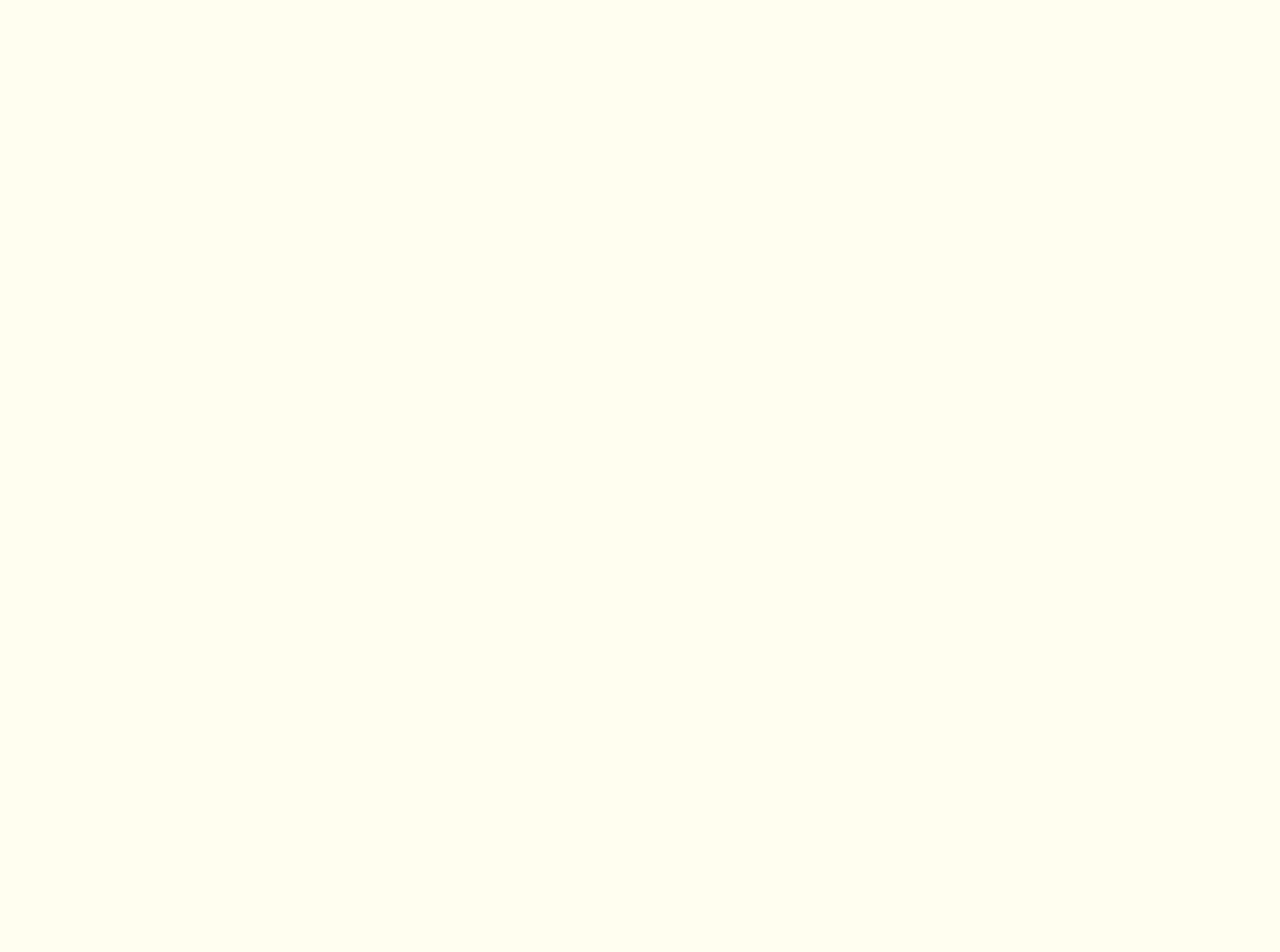
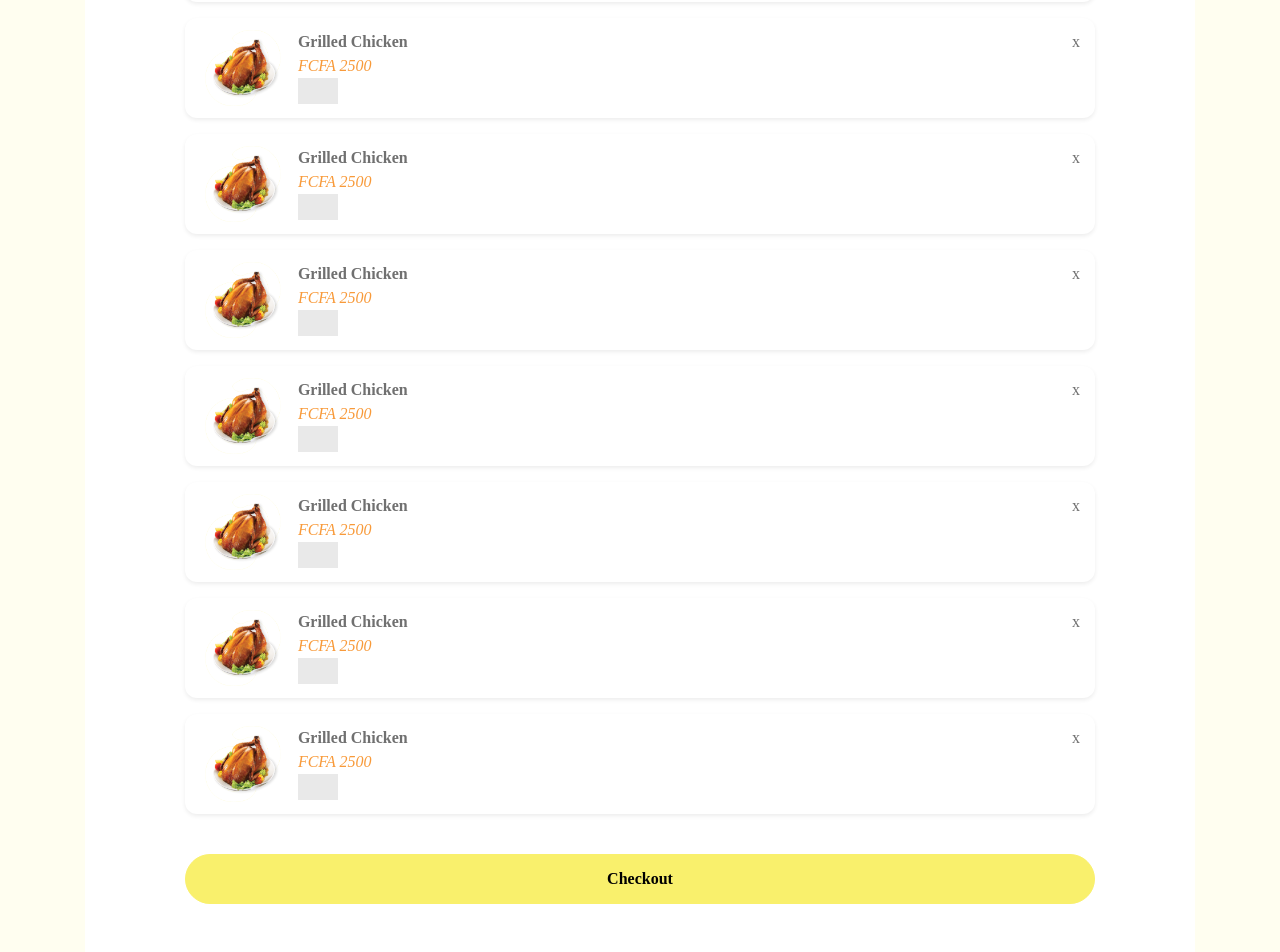
Before and after one commit to jilh/grachef, a React (Create React App) app: page /cart in a window 1280 px wide. Shown: the part 360-1312 px from the top of the page. Before the commit the page ends 800 px from the top, so only its background shows below. Built offline with nearby package versions, Linux system fonts and the light colour scheme.

Commit message:
Updated shopping cart

```diff
--- a/src/App.js
+++ b/src/App.js
@@ -4,6 +4,7 @@ import React from 'react'
 // import Footer from "./components/Footer"
 import Home from "./components/Home"
 import Checkout from "./components/Checkout"
+import Cart from "./components/Cart"
 import { BrowserRouter, Switch, Route } from 'react-router-dom';
 
 function App() {
@@ -17,8 +18,8 @@ function App() {
             <Route exact path="/">
                 <Home />
             </Route>
-            <Route path="/checkout">
-                <Checkout />
+            <Route path="/cart">
+                <Cart />
             </Route>
           </Switch>
     </BrowserRouter>
--- /dev/null
+++ b/src/components/Cart.js
@@ -0,0 +1,16 @@
+import React from 'react'
+import Navigation from "./Navigation"
+import CartItems from "./CartItems"
+import Footer from "./Footer"
+
+function Cart(){
+    return(
+        <div>
+            <Navigation />
+            <CartItems />
+            <Footer />
+        </div>
+    )
+}
+
+export default Cart;
--- /dev/null
+++ b/src/components/CartItems.js
@@ -0,0 +1,94 @@
+import React from "react"
+import {Container} from "react-bootstrap"
+import '../styles/Cart.css'
+import image from "../design-files/hero-image.png"
+
+function CartItems(){
+    return(
+        <Container>
+            <div className="cart">
+                <h3>Items in your shopping cart</h3>
+                <div className="cart-item-wrapper">
+                    <div className="cart-item shadow-sm bg-white mb-3">
+                        <span>x</span>
+                        <img src={image} alt="cart item name" />
+                        <div className="item-details">
+                            <b>Grilled Chicken</b>
+                            <i>FCFA 2500</i>
+                            <input type="number" min="1" className="quantity" />
+                        </div>
+                    </div>
+                    <div className="cart-item shadow-sm bg-white mb-3">
+                        <span>x</span>
+                        <img src={image} alt="cart item name" />
+                        <div className="item-details">
+                            <b>Grilled Chicken</b>
+                            <i>FCFA 2500</i>
+                            <input type="number" min="1" className="quantity" />
+                        </div>
+                    </div>
+                    <div className="cart-item shadow-sm bg-white mb-3">
+                        <span>x</span>
+                        <img src={image} alt="cart item name" />
+                        <div className="item-details">
+                            <b>Grilled Chicken</b>
+                            <i>FCFA 2500</i>
+                            <input type="number" min="1" className="quantity" />
+                        </div>
+                    </div>
+                    <div className="cart-item shadow-sm bg-white mb-3">
+                        <span>x</span>
+                        <img src={image} alt="cart item name" />
+                        <div className="item-details">
+                            <b>Grilled Chicken</b>
+                            <i>FCFA 2500</i>
+                            <input type="number" min="1" className="quantity" />
+                        </div>
+                    </div>
+                    <div className="cart-item shadow-sm bg-white mb-3">
+                        <span>x</span>
+                        <img src={image} alt="cart item name" />
+                        <div className="item-details">
+                            <b>Grilled Chicken</b>
+                            <i>FCFA 2500</i>
+                            <input type="number" min="1" className="quantity" />
+                        </div>
+                    </div>
+                    <div className="cart-item shadow-sm bg-white mb-3">
+                        <span>x</span>
+                        <img src={image} alt="cart item name" />
+                        <div className="item-details">
+                            <b>Grilled Chicken</b>
+                            <i>FCFA 2500</i>
+                            <input type="number" min="1" className="quantity" />
+                        </div>
+                    </div>
+                    <div className="cart-item shadow-sm bg-white mb-3">
+                        <span>x</span>
+                        <img src={image} alt="cart item name" />
+                        <div className="item-details">
+                            <b>Grilled Chicken</b>
+                            <i>FCFA 2500</i>
+                            <input type="number" min="1" className="quantity" />
+                        </div>
+                    </div>
+                    <div className="cart-item shadow-sm bg-white mb-3">
+                        <span>x</span>
+                        <img src={image} alt="cart item name" />
+                        <div className="item-details">
+                            <b>Grilled Chicken</b>
+                            <i>FCFA 2500</i>
+                            <input type="number" min="1" className="quantity" />
+                        </div>
+                    </div>
+                </div>
+
+                <div className="cart-cta">
+                    <button className="cart-btn">Checkout</button>
+                </div>
+            </div>
+        </Container>
+    )
+}
+
+export default CartItems
--- a/src/components/Navigation.js
+++ b/src/components/Navigation.js
@@ -1,14 +1,9 @@
 import React, { useState } from "react"
 import {Navbar, Container, Nav, Badge} from 'react-bootstrap'
-import {FaShoppingCart, FaBars} from 'react-icons/fa';
+import {FaShoppingCart, FaBars, FaHome} from 'react-icons/fa';
 import "../styles/Navigation.css"
 import Checkout from './Checkout';
-import Home from './Home'
-import {
-    BrowserRouter as Router,
-    Switch,
-    Route,
-    Link } from "react-router-dom";
+import {Link } from "react-router-dom";
 
 
 
@@ -51,12 +46,8 @@ function Navigation(){
 
                     {/* <Navbar.Collapse id="basic-navbar-nav"> */}
                         <Nav className="ml-auto nav-hack">
-                            <Link to="/">
-                                <Nav.Link as={Link} to="/" onClick={toggleCheckout}><FaShoppingCart className={navbarChanged ? "navigation-link-customized" : "navigation-link"} /><sup><Badge pill className={'pill-style'}>276</Badge></sup></Nav.Link>
-                            </Link>
-                            <Link to="/checkout">
-                                <Nav.Link as={Link} to="/checkout"><FaBars className={navbarChanged ? "navigation-link-customized" : "navigation-link"} /></Nav.Link>
-                            </Link>
+                            <Nav.Link as={Link} to="/"><FaHome className={navbarChanged ? "navigation-link-customized" : "navigation-link"} /></Nav.Link>
+                            <Nav.Link as={Link} to="/cart"><FaShoppingCart className={navbarChanged ? "navigation-link-customized" : "navigation-link"} /><sup><Badge pill className={'pill-style'}>276</Badge></sup></Nav.Link>
                         </Nav>
                     {/* </Navbar.Collapse> */}
                 </Container>
--- /dev/null
+++ b/src/styles/Cart.css
@@ -0,0 +1,61 @@
+.cart{
+    margin-top: 100px;
+    background: #fff;
+    padding: 100px;
+}
+.cart > h3{
+    padding-bottom: 20px;
+}
+.cart-item{
+    width: 100%;
+    height: 100px;
+    padding: 12px;
+    border-radius: 12px;
+    display: flex;
+    flex-direction: row;
+    justify-content: flex-start;
+    position: relative;
+}
+.cart-item > span{
+    color: #707070;
+    position: absolute;
+    right: 15px;
+}
+.cart-item > img{
+    width: auto;
+    height: 100%;
+}
+.cart-item > .item-details > b{
+    color: #707070;
+    display: block;
+}
+.cart-item > .item-details > i{
+    color: #F89A3A;
+}
+.cart-item > .item-details > .quantity{
+    border: none;
+    width: 40px;
+    display: block;
+    background: #e9e9e9;
+}
+.cart-cta{
+    padding-top: 24px;
+}
+.cart-cta > .cart-btn{
+    border: 1px solid #f9f06c;
+    padding: 12px 20px;
+    background: #F9F06C;
+    color: #000000;
+    font-weight: bold;
+    border-radius: 50px;
+    width: 100%;
+}
+.cart-cta > .cart-btn:hover{
+    background: #eee23f;
+}
+
+@media only screen and (max-width: 768px){
+    .cart{
+        padding: 12px;
+    }
+}
```
